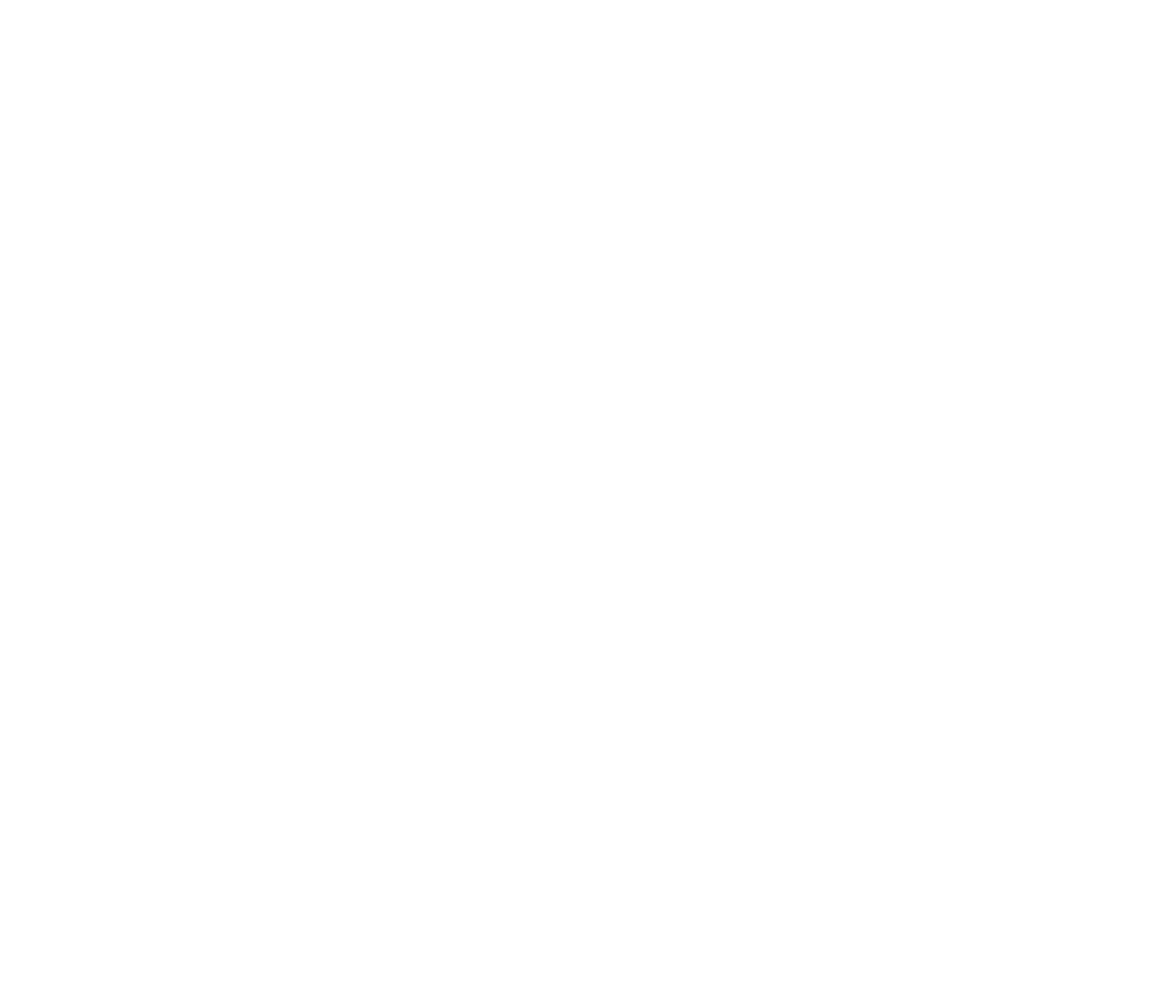
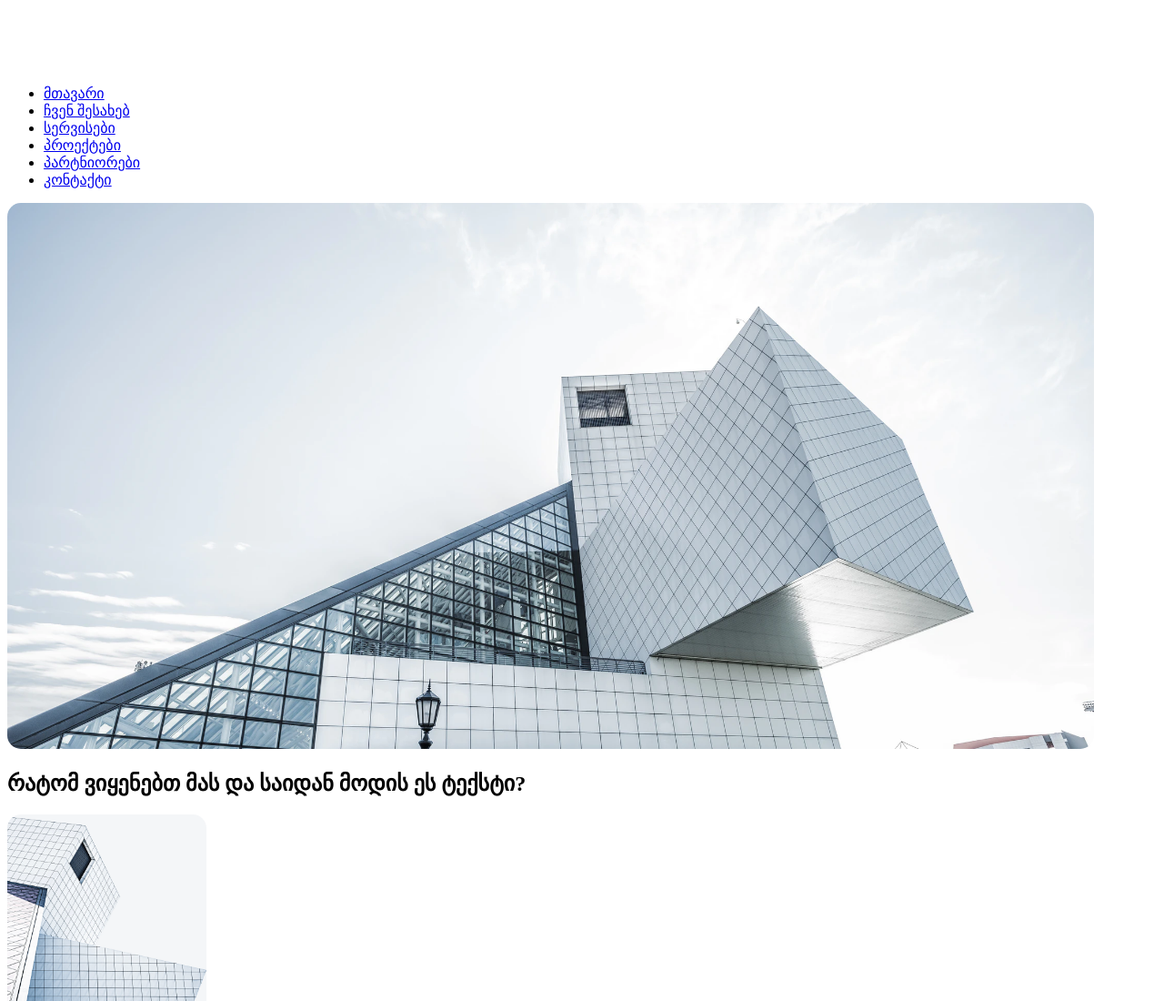
Before and after one commit to lazaremikaia/lessom07, a plain HTML site: page index.html in a window 1280 px wide. Shown: the top 1100 px of the page at 91% size. Before the commit the page ends 800 px from the top, so only its background shows below. Drawn offline with Linux system fonts and the light colour scheme.

Commit message:
index.html

```diff
--- a/index.html
+++ b/index.html
@@ -10,3 +10,53 @@
 <body>
     <header>
         <img src="skyhouse.png" alt="skyhose">
+        <nav>
+            <ul>
+                <li>
+                    <a href="index.html">მთავარი</a>
+                </li>
+                <li>
+                    <a href="index.html">ჩვენ შესახებ</a>
+                </li>
+                <li>
+                    <a href="index.html">სერვისები</a>
+                </li>
+                <li>
+                    <a href="index.html">პროექტები</a>
+                </li>
+                <Li>
+                    <a href="index.html">პარტნიორები</a>
+                </Li>
+                <li>
+                    <a href="index.html">კონტაქტი</a>
+                </li>
+            </ul>
+        </nav>
+    </header>
+    <section>
+        <div>
+            <img src="./logos/image1.png" alt="building">
+        </div>
+        <div>
+            <h2>რატომ ვიყენებთ მას და საიდან მოდის ეს ტექსტი?</h2>
+        </div>
+        <div>
+            <div>
+                <img src="./logos/image2.png" alt="building">
+            </div>
+            <div>
+                <img src="./logos/image3.png" alt="building">
+            </div>
+            <div>
+                <img src="./logos/image4.png" alt="building">
+            </div>
+            <div>
+                <img src="./logos/image5.png" alt="building">
+            </div>
+            <div>
+                <img src="./logos/image6.png" alt="building">
+            </div>
+        </div>
+    </section>
+</body>
+</html>
```
